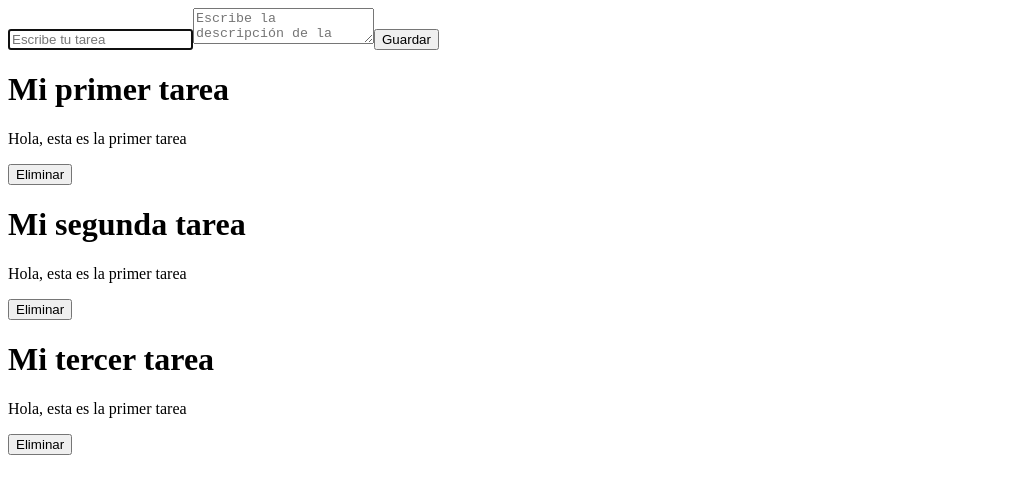
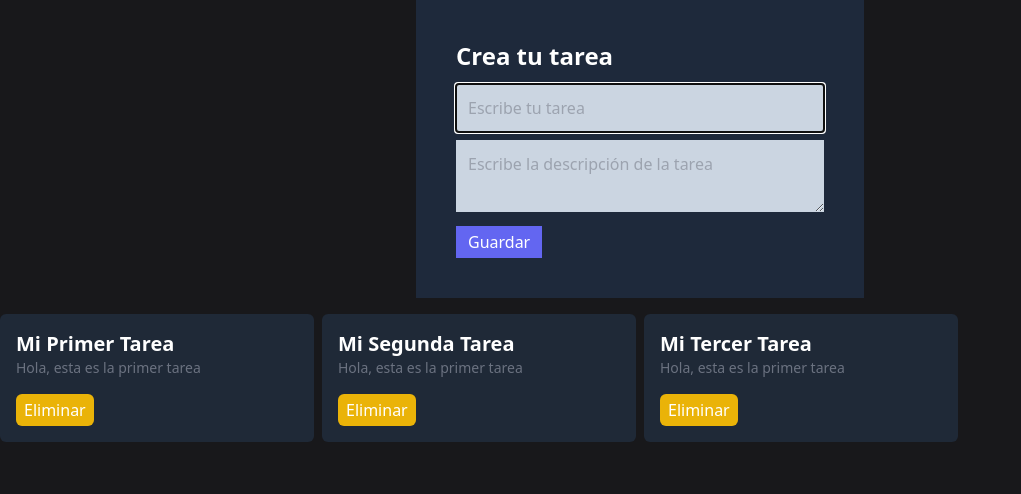
Before and after one commit to EmilceAide/task, a React (Vite) app: page / in a window 1280 px wide. Shown: the top 494 px of the page, without its empty margins (0-1021 px from the left). Built offline with nearby package versions, Linux system fonts and the light colour scheme.

Commit message:
tailwind was added and the first styles were made

```diff
--- a/package.json
+++ b/package.json
@@ -16,6 +16,9 @@
     "@types/react": "^18.0.27",
     "@types/react-dom": "^18.0.10",
     "@vitejs/plugin-react": "^3.1.0",
+    "autoprefixer": "^10.4.14",
+    "postcss": "^8.4.21",
+    "tailwindcss": "^3.2.7",
     "vite": "^4.1.0"
   }
 }
--- /dev/null
+++ b/postcss.config.cjs
@@ -0,0 +1,6 @@
+module.exports = {
+  plugins: {
+    tailwindcss: {},
+    autoprefixer: {},
+  },
+}
--- a/src/App.jsx
+++ b/src/App.jsx
@@ -3,10 +3,12 @@
 
 function App() {
   return (
-    <>
-      <TaskForm />
-      <TaskList />
-    </>
+    <main className="bg-zinc-900 h-screen">
+      <div className="container mx-auto">
+        <TaskForm />
+        <TaskList />
+      </div>
+    </main>
   );
 }
 
--- a/src/components/TaskCard.jsx
+++ b/src/components/TaskCard.jsx
@@ -5,10 +5,15 @@
   const { deleteTask } = useContext(TaskContext);
 
   return (
-    <div>
-      <h1>{task.title}</h1>
-      <p>{task.description}</p>
-      <button onClick={() => deleteTask(task.id)}>Eliminar </button>
+    <div className="bg-gray-800 text-white p-4 rounded-md">
+      <h1 className="text-xl font-bold capitalize">{task.title}</h1>
+      <p className="text-gray-500 text-sm">{task.description}</p>
+      <button
+        className="bg-yellow-500 p-2 py-1 rounded-md mt-4 hover:bg-yellow-600"
+        onClick={() => deleteTask(task.id)}
+      >
+        Eliminar{" "}
+      </button>
     </div>
   );
 }
--- a/src/components/TaskForm.jsx
+++ b/src/components/TaskForm.jsx
@@ -18,20 +18,25 @@
   };
 
   return (
-    <form onSubmit={handleSubmit}>
+    <div className="max-w-md mx-auto">
+      <form className="bg-slate-800 p-10 mb-4" onSubmit={handleSubmit}>
+        <h1 className="text-2xl font-bold text-white mb-3"> Crea tu tarea</h1>
         <input
+          className="bg-slate-300 p-3 w-full mb-2"
           placeholder="Escribe tu tarea"
           onChange={(e) => setTitle(e.target.value)}
           value={title}
           autoFocus
         />
         <textarea
+          className="bg-slate-300 p-3 w-full mb-2"
           placeholder="Escribe la descripción de la tarea"
           onChange={(e) => setDescription(e.target.value)}
           value={description}
         ></textarea>
-      <button>Guardar</button>
+        <button className="bg-indigo-500 px-3 py-1 text-white">Guardar</button>
       </form>
+    </div>
   );
 }
 
--- a/src/components/TaskList.jsx
+++ b/src/components/TaskList.jsx
@@ -5,9 +5,15 @@
 function TaskList() {
   const { tasks } = useContext(TaskContext);
 
-  if (tasks.length === 0) return <h1>Crea tu primera tarea </h1>;
+  if (tasks.length === 0) {
+    return (
+      <h1 className="text-white text-4xl font-bold text-center">
+        No hay tareas
+      </h1>
+    );
+  }
   return (
-    <div>
+    <div className="grid grid-cols-4 gap-2">
       {tasks.map((task) => (
         <TaskCard key={task.id} task={task} />
       ))}
--- a/src/index.css
+++ b/src/index.css
@@ -0,0 +1,3 @@
+@tailwind base;
+@tailwind components;
+@tailwind utilities;
--- /dev/null
+++ b/tailwind.config.cjs
@@ -0,0 +1,11 @@
+/** @type {import('tailwindcss').Config} */
+module.exports = {
+  content: [
+    "./index.html",
+    "./src/**/*.{js,ts,jsx,tsx}",
+  ],
+  theme: {
+    extend: {},
+  },
+  plugins: [],
+}
```
Also changed, not shown: 1 other file (tests, documents, lock files or other folders). Lines whose indentation alone changed are shown as unchanged.
